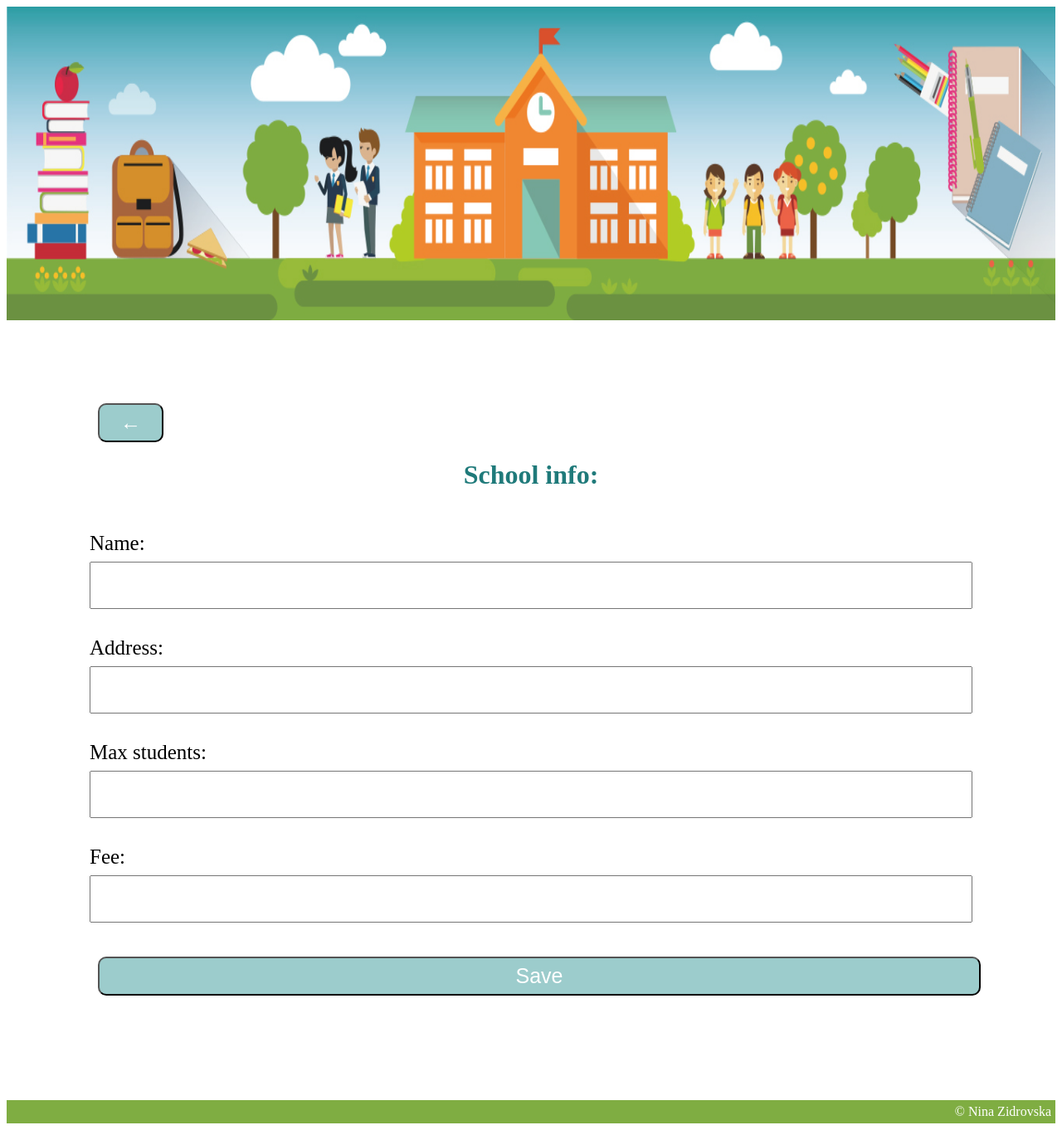
After one commit to NinaZid/Education, a PHP site: the page made by SourceFiles/views/schools/update.php in a window 1280 px wide. The commit adds this page. Shown: the whole page at 83% size. Run offline with PHP 8.4, Linux system fonts and the light colour scheme; the template is opened without the code that fills it, so the values that code supplies are empty; some libraries are stand-ins or nearby versions.

Commit message:
Added updating school info

```diff
--- a/SourceFiles/views/schools/index.php
+++ b/SourceFiles/views/schools/index.php
@@ -19,8 +19,8 @@ foreach($data['schools'] as $school) {
 	echo '<td>'.$school['fee'].'$'.'</td>';
 	echo '<td><a href="'.URL.'schools/view?id='.$school['id'].'">More info</td>';
 	echo '<td><a href="'.URL.'schools/deleteSchool?id='.$school['id'].'" class="delete-link" style="font-size:25px; text-align:center;">Delete</a></td>';
-	// echo '<td><a href="'.URL.'schools/update?id='.$school['id'].'" class="update" style="font-size:25x; text-align:center;">
-	// 	Update</a></td>';
+	echo '<td><a href="'.URL.'schools/updateS?id='.$school['id'].'" class="update" style="font-size:25x; text-align:center;">
+		Update</a></td>';
 	echo '<tr>';
 }
 ?>
--- /dev/null
+++ b/SourceFiles/views/schools/update.php
@@ -0,0 +1,11 @@
+<button id="backBtn" onclick="location.href='./'">←</button>
+<h1>School info:</h1>
+<form method="post" action="<?php echo URL; ?>schools/updateSchool">
+<input type="hidden" name="id" value="<?php echo $data['school']['id'];?>"/>
+<p>Name: <input type="text" value="<?php echo $data['school']['name']; ?>" name="name"/></p>
+<p>Address: <input type="text" value="<?php echo $data['school']['address']; ?>" name="address"/></p>
+<p>Max students: <input type="text" value="<?php echo $data['school']['max_students']; ?>" name="max_students"/></p>
+<p>Fee: <input type="text" value="<?php echo $data['school']['fee']; ?>" name="fee"/></p>
+	<input type="submit" value="Save" id="saveBtn" />
+</form>
+<br>
```
Also changed, not shown: SourceFiles/controllers/schools.php (+23 -2 lines).
